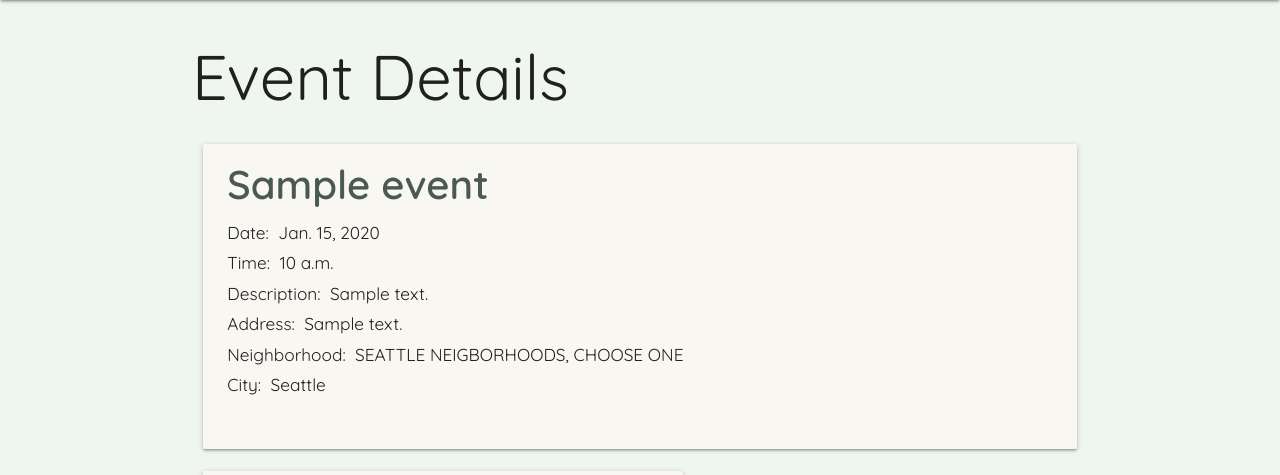
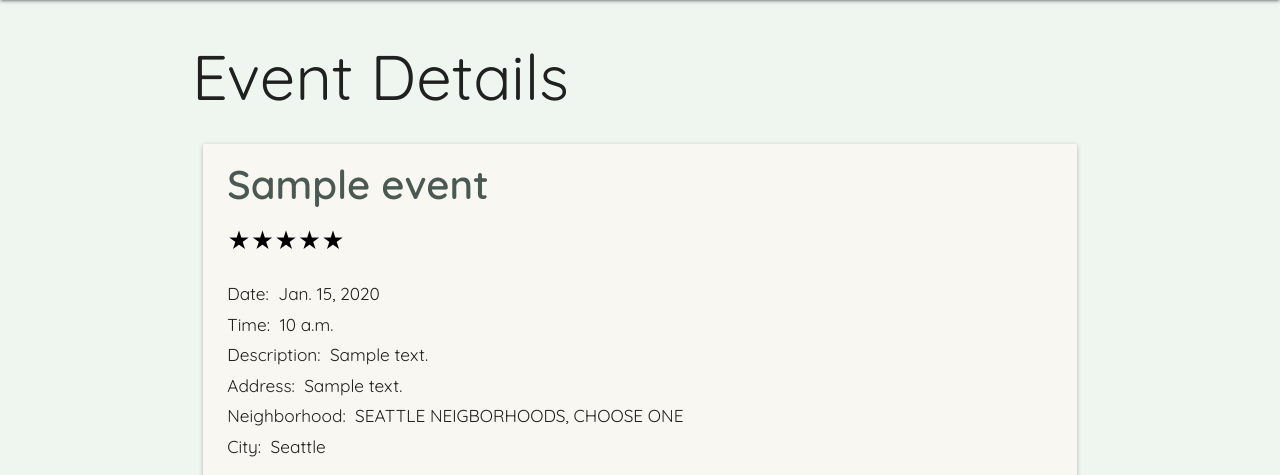
Before and after one commit to kailahk/project-3, a Django app: page /events/1/ in a window 1280 px wide. Shown: the part 64-539 px from the top of the page. Run offline with Django 4.2, Linux system fonts and the light colour scheme; tables that the repository leaves empty hold one stand-in row (values such as "Sample post"); grey boxes are pictures that could not be loaded.

Commit message:
initial rating functionality

```diff
--- a/main_app/admin.py
+++ b/main_app/admin.py
@@ -1,7 +1,8 @@
 from django.contrib import admin
-from .models import Event, Comment, Photo
+from .models import Event, Comment, Photo, Rating
 
 # Register your models here.
 admin.site.register(Event)
 admin.site.register(Comment)
 admin.site.register(Photo)
+admin.site.register(Rating)
--- a/main_app/models.py
+++ b/main_app/models.py
@@ -3,6 +3,7 @@ from django.urls import reverse
 from datetime import date
 from django.core.validators import MinValueValidator
 from django.contrib.auth.models import User
+from django.db.models import Avg
 
 CITIES = (
     ('Seattle', 'Seattle'),
@@ -72,6 +73,8 @@ class Event(models.Model):
   updated_at = models.DateTimeField(auto_now=True)
   user = models.ForeignKey(User, on_delete=models.CASCADE)
 
+  def average_rating(self) -> float:
+    return Rating.objects.filter(event=self).aggregate(Avg("rating"))["rating__avg"] or 0
 
   def __str__(self):
     return f'{self.title} ({self.id})'
@@ -79,6 +82,13 @@ class Event(models.Model):
   def get_absolute_url(self):
     return reverse('detail', kwargs={'event_id': self.id})
 
+class Rating(models.Model):
+    user = models.ForeignKey(User, on_delete=models.CASCADE)
+    event = models.ForeignKey(Event, on_delete=models.CASCADE)
+    rating = models.IntegerField(default=0)
+
+    def __str__(self):
+      return f"{self.event.title}: {self.rating}"
 
 class Comment(models.Model):
   content = models.CharField(max_length=150)
--- a/main_app/static/css/style.css
+++ b/main_app/static/css/style.css
@@ -50,10 +50,6 @@ form {
   font-weight: 600;
 }
 
-.card .card-content .card-title {
-  margin-bottom: 3vmin;
-}
-
 .card {
   background-color: #F9F7F1;
 }
@@ -99,3 +95,27 @@ footer.page-footer {
   color: #846267;
   font-weight: 500;
 }
+
+.star-btn {
+  border: 0;
+  background: transparent;
+  font-size: 1.5em;
+  margin: 0;
+  padding: 0;
+  float: right;
+}
+
+.star-btn:hover,
+.star-btn:hover + .star-btn,
+.star-btn:hover + .star-btn + .star-btn,
+.star-btn:hover + .star-btn + .star-btn + .star-btn,
+.star-btn:hover + .star-btn + .star-btn + .star-btn + .star-btn {
+  color: #faa;
+}
+
+#star-btn {
+  display: flex;
+  flex-flow: row-reverse;
+  justify-content: flex-end;
+  padding-left: 0;
+}
--- a/main_app/templates/base.html
+++ b/main_app/templates/base.html
@@ -12,6 +12,8 @@
     <link rel="preconnect" href="https://fonts.gstatic.com" crossorigin>
     <link href="https://fonts.googleapis.com/css2?family=Quicksand:wght@400;500;600&display=swap" rel="stylesheet">    <link rel="stylesheet" href="https://cdnjs.cloudflare.com/ajax/libs/materialize/1.0.0/css/materialize.min.css">
     <link rel="stylesheet" type="text/css" href="{% static 'css/style.css' %}">
+    <link href="https://fonts.googleapis.com/icon?family=Material+Icons"
+      rel="stylesheet">
     <script src="https://cdnjs.cloudflare.com/ajax/libs/materialize/1.0.0/js/materialize.min.js"></script>
 </head>
 
--- a/main_app/templates/events/detail.html
+++ b/main_app/templates/events/detail.html
@@ -8,6 +8,18 @@
     <div class="card">
       <div class="card-content">
         <span class="card-title">{{ event.title }}</span>
+        {% if event.date < today %}
+        <form id="star-btn" action=" {% url 'add_rating' event.id %}" method="POST">
+          {% csrf_token %}
+          <button class="star-btn" type="submit" name="rating" value="5">&#9733;</button>
+          <button class="star-btn" type="submit" name="rating" value="4">&#9733;</button>
+          <button class="star-btn" type="submit" name="rating" value="3">&#9733;</button>
+          <button class="star-btn" type="submit" name="rating" value="2">&#9733;</button>
+          <button class="star-btn" type="submit" name="rating" value="1">&#9733;</button>
+        </form>
+        {% else %}
+        <br>
+        {% endif %}
         <h6>Date: &nbsp;{{ event.date }}</h6>
         <h6>Time: &nbsp;{{ event.time }}</h6>
         <h6>Description: &nbsp;{{ event.description }}</h6>
@@ -82,4 +94,18 @@
     <!-- end of comment div -->
   </div>
 </div>
+<!-- <script>
+  const rate = (rating, event_id) => {
+      fetch(`/rate/${event_id}/${rating}/`, {
+          method: 'GET',
+          headers: {
+              'Content-Type': 'application/json'
+          }
+      }).then(rest => {
+          window.location.reload();
+          // you may want to update the rating here
+          // to simplify stuff, I just reload the page
+      })
+  }
+</script> -->
 {% endblock %}
--- a/main_app/urls.py
+++ b/main_app/urls.py
@@ -18,4 +18,5 @@ urlpatterns = [
   path('events/events_seattle/', views.events_seattle, name='events_seattle'),
   path('events/events_losangeles/', views.events_losangeles, name='events_losangeles'),
   path('events/events_sanfrancisco/', views.events_sanfrancisco, name='events_sanfrancisco'),
+  path('rate/<int:event_id>/', views.rate, name='add_rating'),
 ]
--- a/main_app/views.py
+++ b/main_app/views.py
@@ -9,7 +9,7 @@ from django.contrib.auth import login
 from django.contrib.auth.forms import UserCreationForm
 from django.contrib.auth.decorators import login_required
 from django.contrib.auth.mixins import LoginRequiredMixin
-from .models import Event, Comment, Photo
+from .models import Event, Comment, Photo, Rating
 from .forms import CommentForm
 from datetime import date
 
@@ -24,21 +24,31 @@ def about(request):
 def events_index(request):
   events = Event.objects.all()
   today = date.today
+  for event in events:
+    rating = Rating.objects.filter(event=event, user=request.user).first()
+    event.user_rating = rating.rating if rating else 0
   return render(request, 'events/index.html', {
     'events': events,
     'today': today
   })
 
+def rate(request, event_id):
+    event = Event.objects.get(id=event_id)
+    Rating.objects.filter(event=event_id, user=request.user).delete()
+    r = Rating(user=request.user, rating=request.POST['rating'], event=event)
+    r.save()
+    print(request.POST['rating'])
+    return redirect('detail', event_id = event_id)
+
 def events_detail(request, event_id):
   event = Event.objects.get(id=event_id)
+  today = date.today
   comment_form = CommentForm()
   return render(request, 'events/detail.html', {
     'event': event,
     'comment_form': comment_form,
+    'today': today
   })
-
-# class EventDetail(DetailView):
-#   model = Event
 
 @login_required
 def add_comment(request, event_id):
```
Also changed, not shown: main_app/templates/events/index.html (+27 -0 lines), main_app/migrations/0008_rating.py (added).
